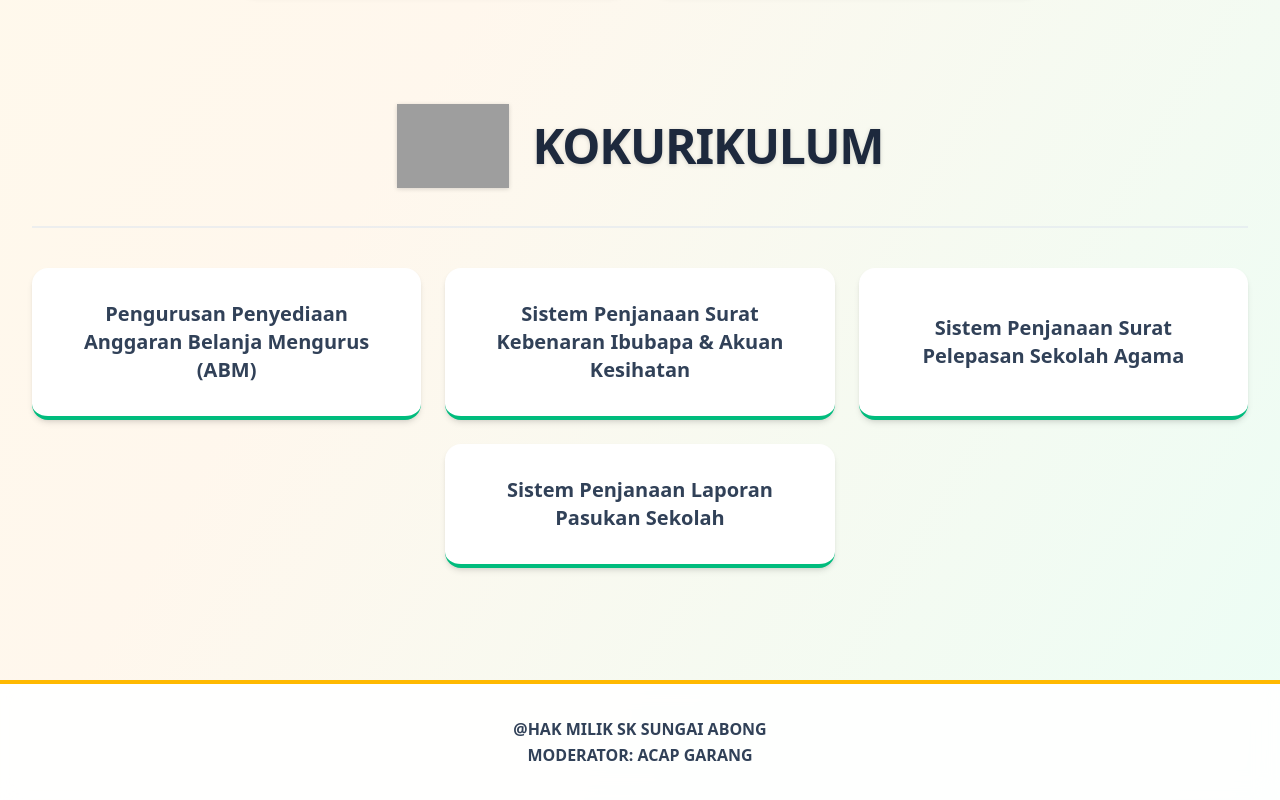
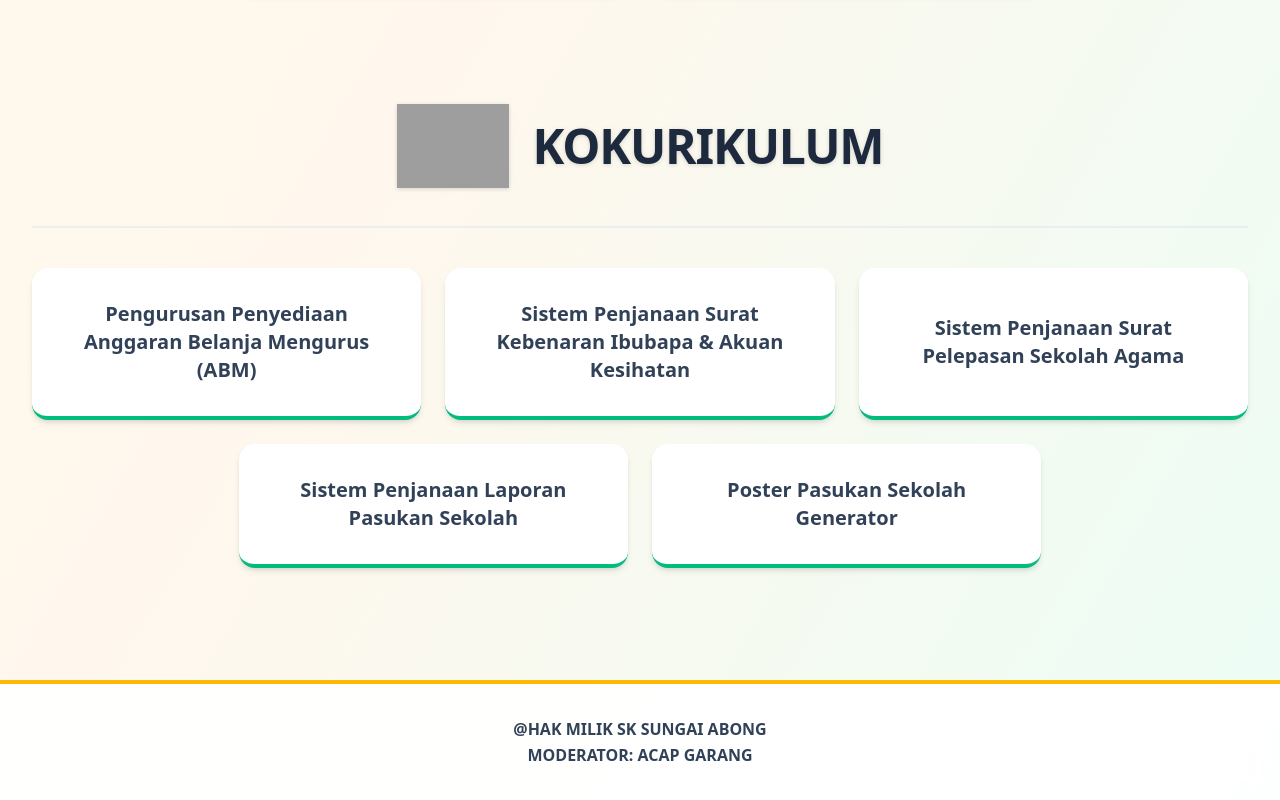
Before and after one commit to g-25360245-glitch/SENARAI-WEB-APP-SKSA, a React (Vite) app: page / in a window 1280 px wide. Shown: the part 1386-2186 px from the top of the page. Built offline with nearby package versions, Linux system fonts and the light colour scheme; grey boxes are pictures that could not be loaded.

Commit message:
Add files via upload

```diff
--- a/src/App.tsx
+++ b/src/App.tsx
@@ -57,6 +57,11 @@ const SENARAI_APLIKASI = [
     title: "Sistem BMI 5-9T & SEGAK",
     url: "https://bmi-segak-sksa-2026.vercel.app/",
     category: "KURIKULUM"
+  },
+  {
+    title: "Poster Pasukan Sekolah Generator",
+    url: "https://poster-pasukan-sekolah-generator-8l.vercel.app/",
+    category: "KOKURIKULUM"
   }
   // TAMBAH APLIKASI BARU DI SINI (Jangan lupa letak koma ',' pada aplikasi sebelumnya)
   // Contoh:
```
